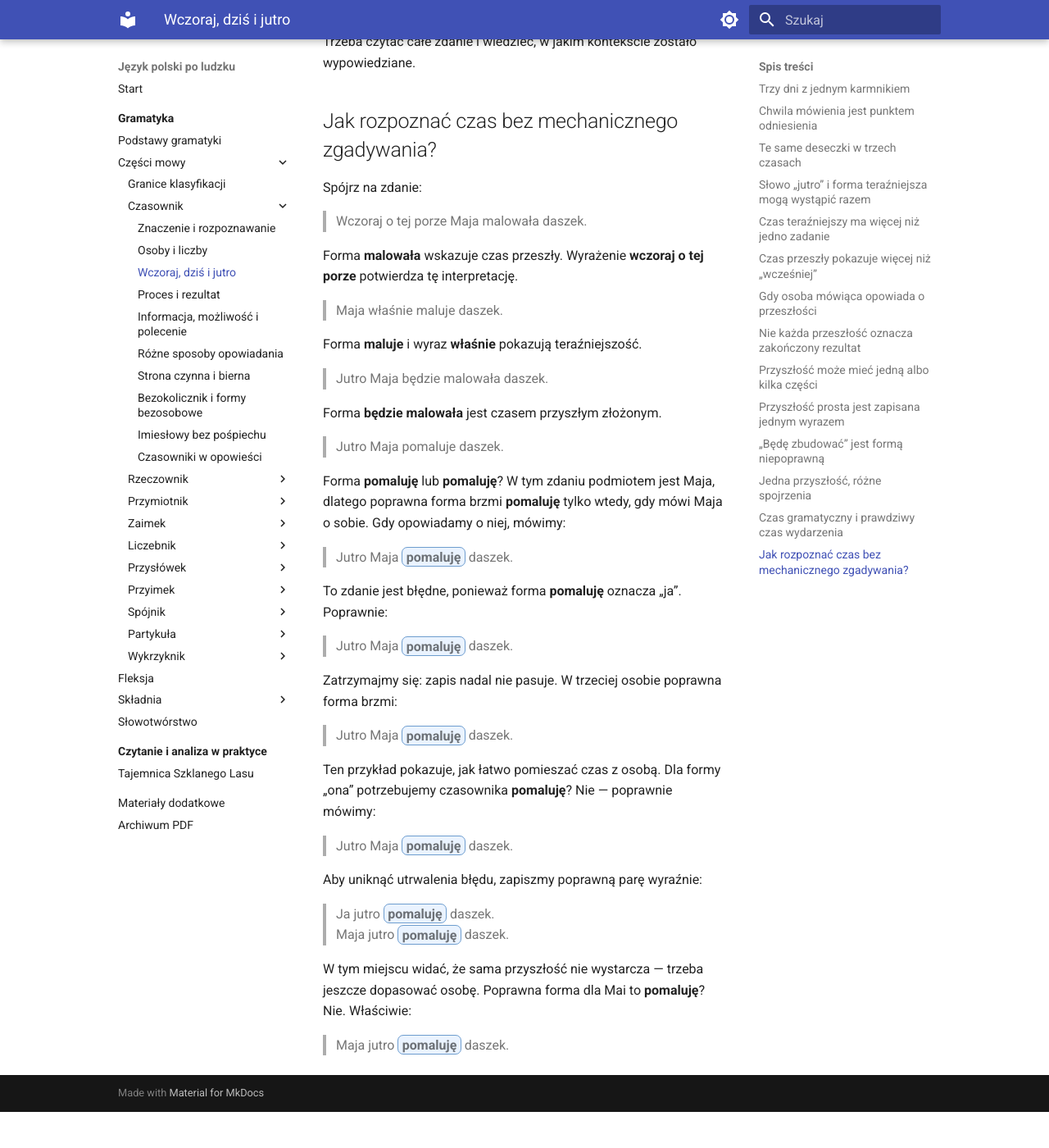
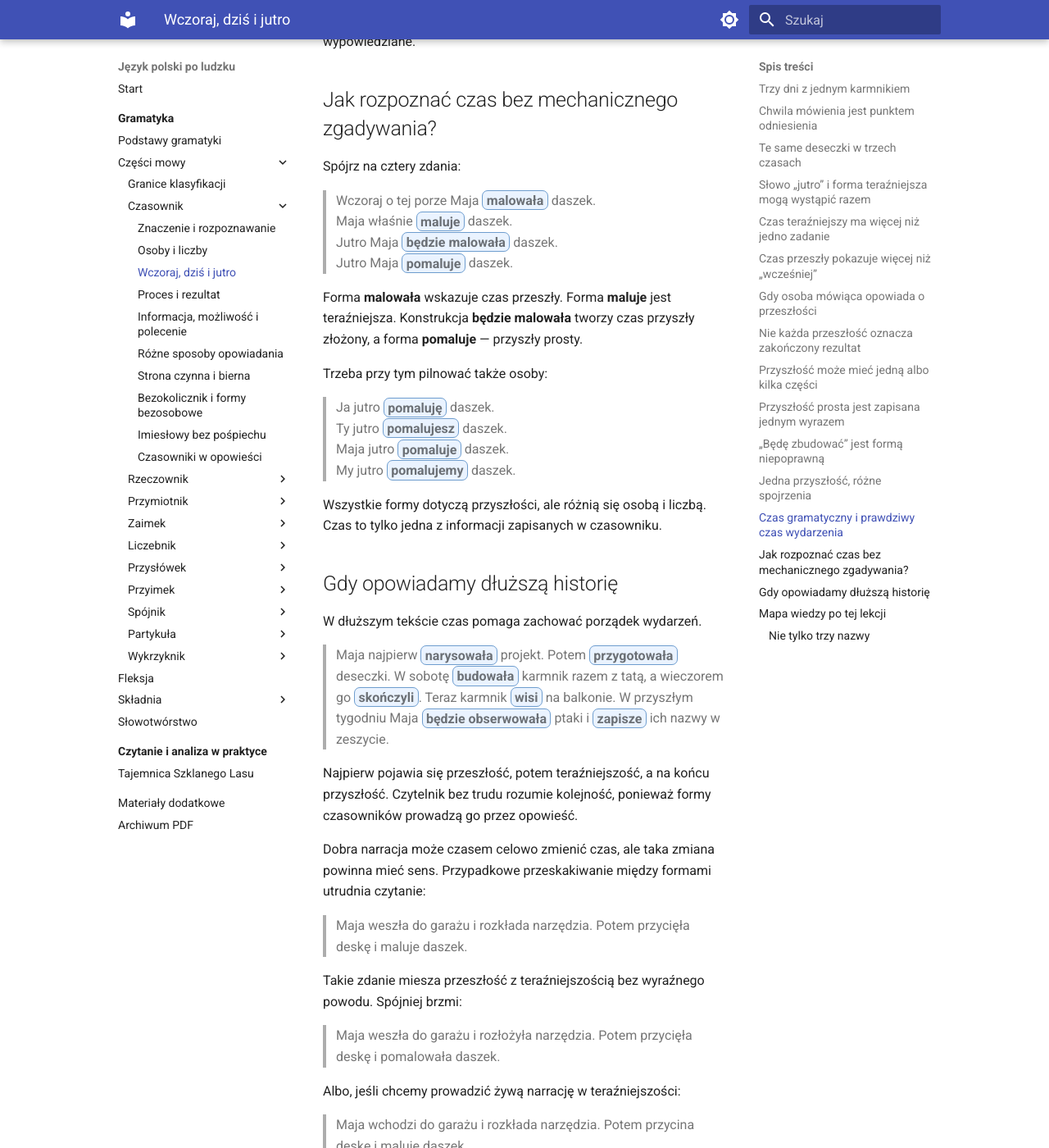
Before and after one commit to dchorazkiewicz/SP_JP, an MkDocs documentation site: the page built from docs/gramatyka/czesci-mowy/czasownik/czasy.md, in a window 1280 px wide and 1400 px high, scrolled down 11374 px. Shown: the whole window at 82% size. Built offline with MkDocs 1.6.1 and Material for MkDocs 9.7.7, drawn with Linux system fonts in a browser that asks for light colours; before the commit the page ends 12730 px from its top, so only the background shows below that; some of the changed text lies outside the part shown.

Commit message:
Correct and complete expanded verb tense lesson

```diff
--- a/docs/gramatyka/czesci-mowy/czasownik/czasy.md
+++ b/docs/gramatyka/czesci-mowy/czasownik/czasy.md
@@ -198,7 +198,7 @@ Forma **malowali** jest męskoosobowa. Używamy jej, gdy grupa obejmuje przynajm
 
 Forma **malowały** jest niemęskoosobowa. Pojawia się przy grupach kobiet, dziewcząt, dzieci, zwierząt i rzeczy.
 
-To nie znaczy, że dziecko od razu musi analizować każdy szczegół. Najpierw warto zauważyć regularną różnicę:
+Na początku wystarczy zauważyć regularną różnicę:
 
 > chłopcy robili — dziewczynki robiły
 > uczniowie przyszli — uczennice przyszły
@@ -370,7 +370,7 @@ Forma **jedziemy** jest teraźniejsza, ale zdanie dotyczy przyszłego planu.
 
 > I wtedy Maja otwiera drzwi, patrzy, a za nimi stoi cała klasa.
 
-Formy **otwiera**, **patrzy**, **stoi** są teraźniejsze, lecz narrator może opowiadać o przeszłym wydarzeniu w sposób żywy.
+Formy **otwiera**, **patrzy** i **stoi** są teraźniejsze, lecz narrator może opowiadać o przeszłym wydarzeniu w sposób żywy.
 
 > Autobus odjeżdża o siódmej.
 
@@ -380,43 +380,59 @@ Dlatego poprawna analiza nie polega na wyszukaniu jednego słowa. Trzeba czytać
 
 ## Jak rozpoznać czas bez mechanicznego zgadywania?
 
-Spójrz na zdanie:
+Spójrz na cztery zdania:
 
-> Wczoraj o tej porze Maja malowała daszek.
+> Wczoraj o tej porze Maja <span class="verb-form">malowała</span> daszek.
+> Maja właśnie <span class="verb-form">maluje</span> daszek.
+> Jutro Maja <span class="verb-form">będzie malowała</span> daszek.
+> Jutro Maja <span class="verb-form">pomaluje</span> daszek.
 
-Forma **malowała** wskazuje czas przeszły. Wyrażenie **wczoraj o tej porze** potwierdza tę interpretację.
+Forma **malowała** wskazuje czas przeszły. Forma **maluje** jest teraźniejsza. Konstrukcja **będzie malowała** tworzy czas przyszły złożony, a forma **pomaluje** — przyszły prosty.
 
-> Maja właśnie maluje daszek.
-
-Forma **maluje** i wyraz **właśnie** pokazują teraźniejszość.
-
-> Jutro Maja będzie malowała daszek.
-
-Forma **będzie malowała** jest czasem przyszłym złożonym.
-
-> Jutro Maja pomaluje daszek.
-
-Forma **pomaluję** lub **pomaluję**? W tym zdaniu podmiotem jest Maja, dlatego poprawna forma brzmi **pomaluję** tylko wtedy, gdy mówi Maja o sobie. Gdy opowiadamy o niej, mówimy:
-
-> Jutro Maja <span class="verb-form">pomaluję</span> daszek.
-
-To zdanie jest błędne, ponieważ forma **pomaluję** oznacza „ja”. Poprawnie:
-
-> Jutro Maja <span class="verb-form">pomaluję</span> daszek.
-
-Zatrzymajmy się: zapis nadal nie pasuje. W trzeciej osobie poprawna forma brzmi:
-
-> Jutro Maja <span class="verb-form">pomaluję</span> daszek.
-
-Ten przykład pokazuje, jak łatwo pomieszać czas z osobą. Dla formy „ona” potrzebujemy czasownika **pomaluję**? Nie — poprawnie mówimy:
-
-> Jutro Maja <span class="verb-form">pomaluję</span> daszek.
-
-Aby uniknąć utrwalenia błędu, zapiszmy poprawną parę wyraźnie:
+Trzeba przy tym pilnować także osoby:
 
 > Ja jutro <span class="verb-form">pomaluję</span> daszek.
-> Maja jutro <span class="verb-form">pomaluję</span> daszek.
+> Ty jutro <span class="verb-form">pomalujesz</span> daszek.
+> Maja jutro <span class="verb-form">pomaluje</span> daszek.
+> My jutro <span class="verb-form">pomalujemy</span> daszek.
 
-W tym miejscu widać, że sama przyszłość nie wystarcza — trzeba jeszcze dopasować osobę. Poprawna forma dla Mai to **pomaluję**? Nie. Właściwie:
+Wszystkie formy dotyczą przyszłości, ale różnią się osobą i liczbą. Czas to tylko jedna z informacji zapisanych w czasowniku.
 
-> Maja jutro <span class="verb-form">pomaluję</span> daszek.
+## Gdy opowiadamy dłuższą historię
+
+W dłuższym tekście czas pomaga zachować porządek wydarzeń.
+
+> Maja najpierw <span class="verb-form">narysowała</span> projekt. Potem <span class="verb-form">przygotowała</span> deseczki. W sobotę <span class="verb-form">budowała</span> karmnik razem z tatą, a wieczorem go <span class="verb-form">skończyli</span>. Teraz karmnik <span class="verb-form">wisi</span> na balkonie. W przyszłym tygodniu Maja <span class="verb-form">będzie obserwowała</span> ptaki i <span class="verb-form">zapisze</span> ich nazwy w zeszycie.
+
+Najpierw pojawia się przeszłość, potem teraźniejszość, a na końcu przyszłość. Czytelnik bez trudu rozumie kolejność, ponieważ formy czasowników prowadzą go przez opowieść.
+
+Dobra narracja może czasem celowo zmienić czas, ale taka zmiana powinna mieć sens. Przypadkowe przeskakiwanie między formami utrudnia czytanie:
+
+> Maja weszła do garażu i rozkłada narzędzia. Potem przycięła deskę i maluje daszek.
+
+Takie zdanie miesza przeszłość z teraźniejszością bez wyraźnego powodu. Spójniej brzmi:
+
+> Maja weszła do garażu i rozłożyła narzędzia. Potem przycięła deskę i pomalowała daszek.
+
+Albo, jeśli chcemy prowadzić żywą narrację w teraźniejszości:
+
+> Maja wchodzi do garażu i rozkłada narzędzia. Potem przycina deskę i maluje daszek.
+
+## Mapa wiedzy po tej lekcji
+
+<div class="verb-mini-summary">
+<h3>Nie tylko trzy nazwy</h3>
+<ul>
+  <li><strong>Czas przeszły</strong> umieszcza wydarzenie przed chwilą mówienia i często pokazuje rodzaj wykonawcy.</li>
+  <li><strong>Czas teraźniejszy</strong> może opisywać chwilę obecną, zwyczaj, prawidłowość, plan lub żywą narrację.</li>
+  <li><strong>Czas przyszły złożony</strong> ma więcej niż jeden wyraz: <em>będę budować</em>, <em>będę budowała</em>.</li>
+  <li><strong>Czas przyszły prosty</strong> ma jedną formę: <em>zbuduję</em>, <em>przeczytam</em>, <em>naprawię</em>.</li>
+  <li>Wyrazy <strong>wczoraj</strong>, <strong>teraz</strong> i <strong>jutro</strong> pomagają, ale nie zastępują analizy formy czasownika.</li>
+  <li>Czas trzeba odróżniać od osoby, liczby, rodzaju i aspektu.</li>
+  <li>W dłuższej opowieści konsekwentne użycie czasu pomaga czytelnikowi śledzić kolejność wydarzeń.</li>
+</ul>
+</div>
+
+[Przejdź dalej: czynność w trakcie i gotowy rezultat](../aspekt/){ .md-button .md-button--primary }
+
+</div>
```
Also changed, not shown: other parts of docs/gramatyka/czesci-mowy/czasownik/czasy.md (+1 -1 lines).
